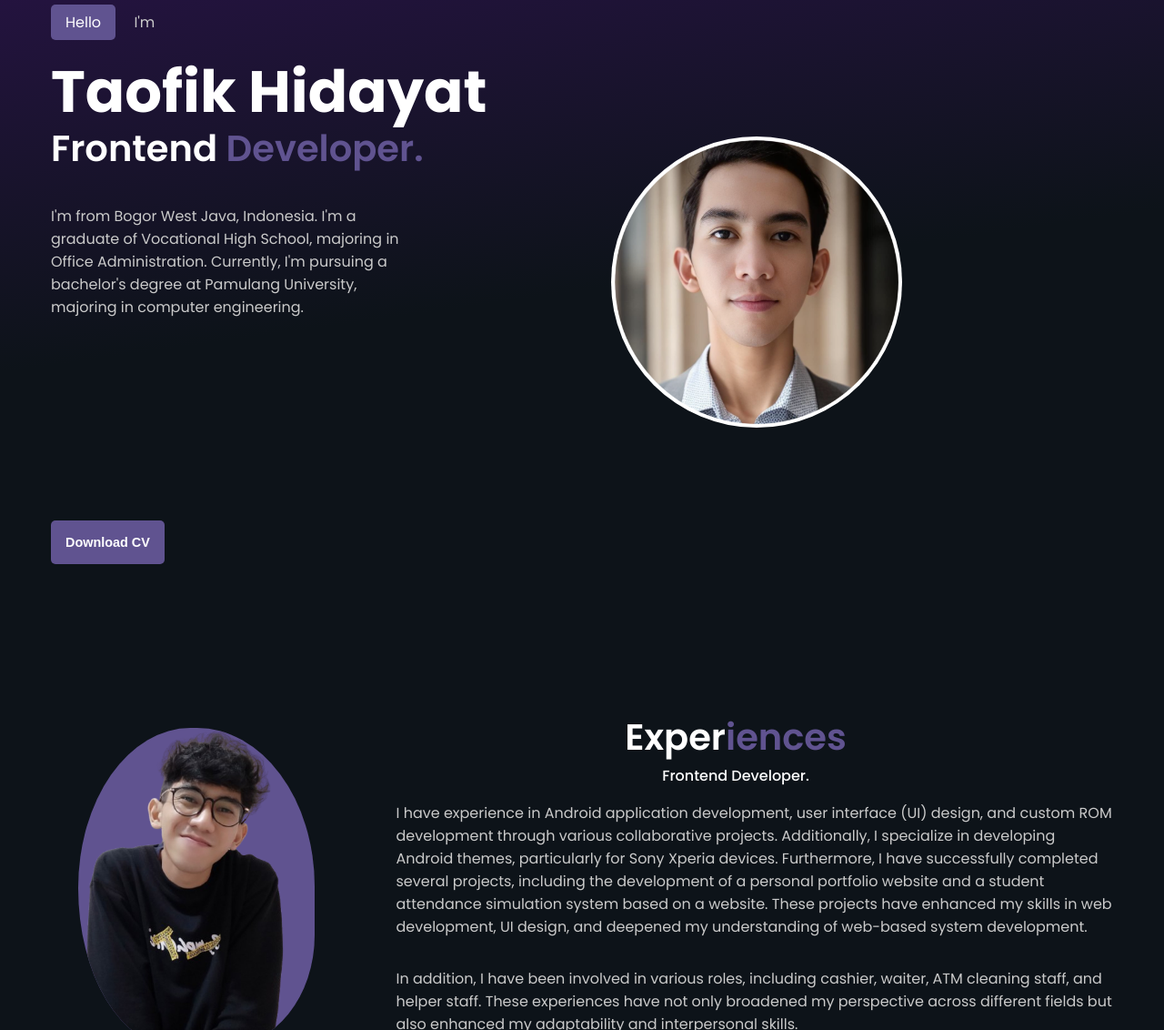
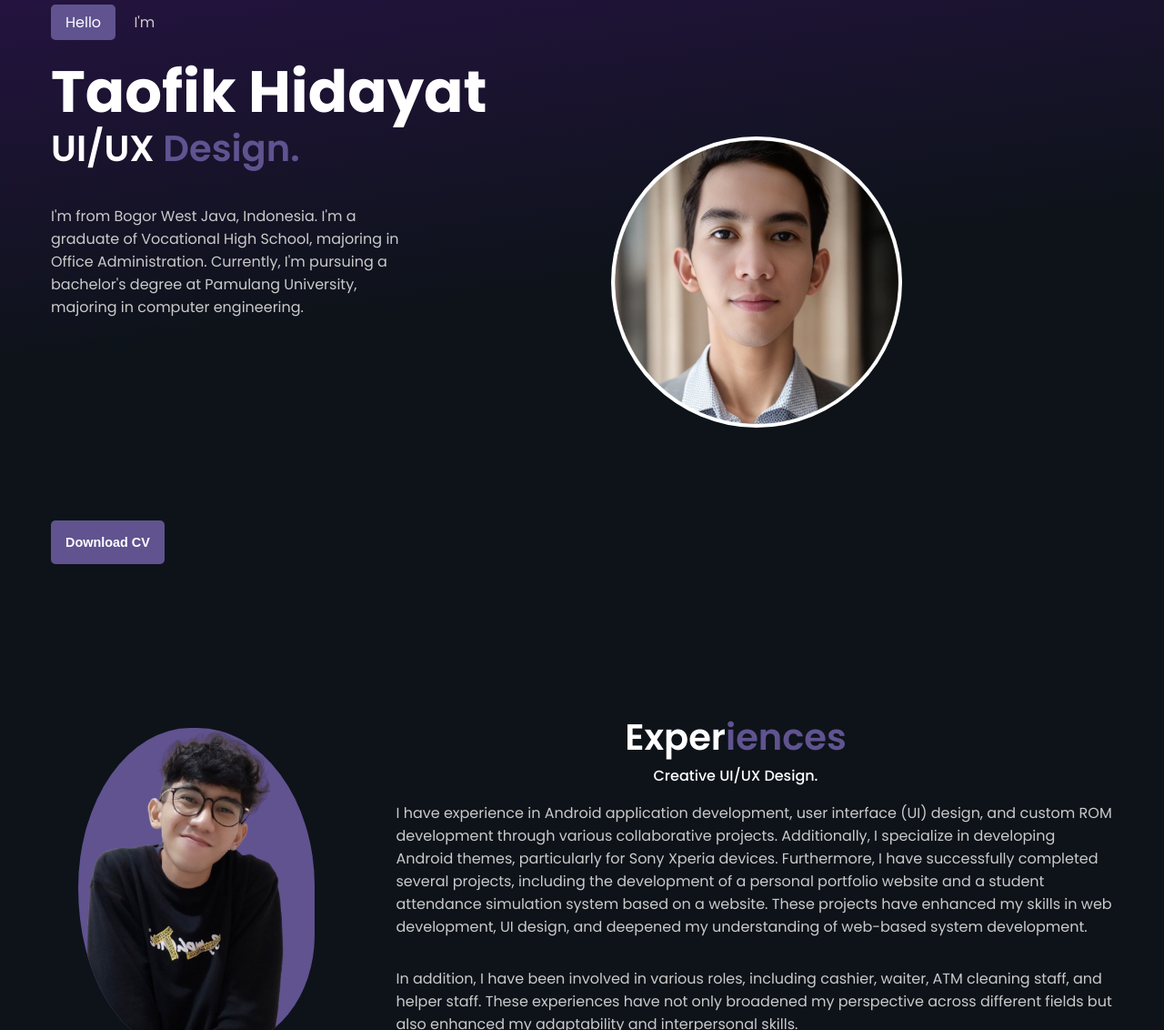
Before and after one commit to evika7/portofolio, a plain HTML site: page index.html in a window 1280 px wide. Shown: the part 100-1232 px from the top of the page at 91% size. Drawn offline with nearby package versions, Linux system fonts and the light colour scheme.

Commit message:
Update index.html

```diff
--- a/index.html
+++ b/index.html
@@ -27,7 +27,7 @@
       <div class="container header_container">
         <p><span>Hello</span> I'm</p>
         <h1>Taofik Hidayat</h1>
-        <h2 class="sectitle">Frontend<span> Developer.</span></h2>
+        <h2 class="sectitle">UI/UX<span> Design.</span></h2>
         <p class="content">
           I'm from Bogor West Java, Indonesia. I'm a
           graduate of Vocational High School, majoring in Office Administration.
@@ -47,7 +47,7 @@
           </div>
           <article class="about_content">
             <h2 class="sectitle">Exper<span>iences</span></h2>
-            <p class="secsubtitle">Frontend Developer.</p>
+            <p class="secsubtitle">Creative UI/UX Design.</p>
             <p class="about_details">
               I have experience in Android application development, user interface (UI) design, and custom ROM development through various collaborative projects. Additionally,
               I specialize in developing Android themes, particularly for Sony Xperia devices. Furthermore,
```
